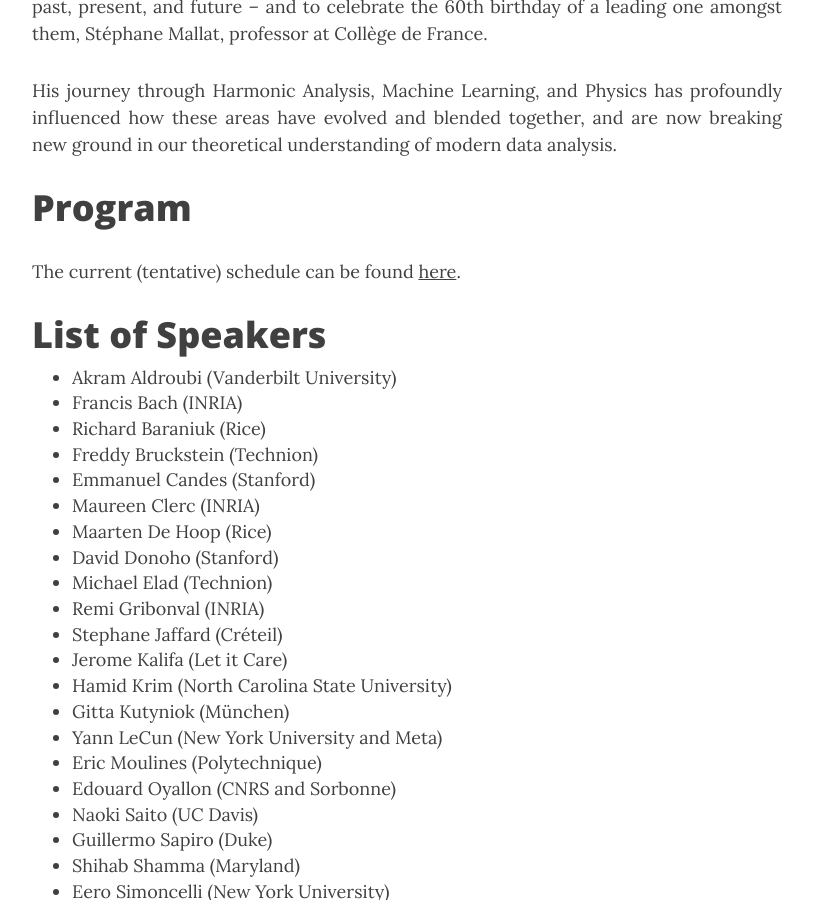
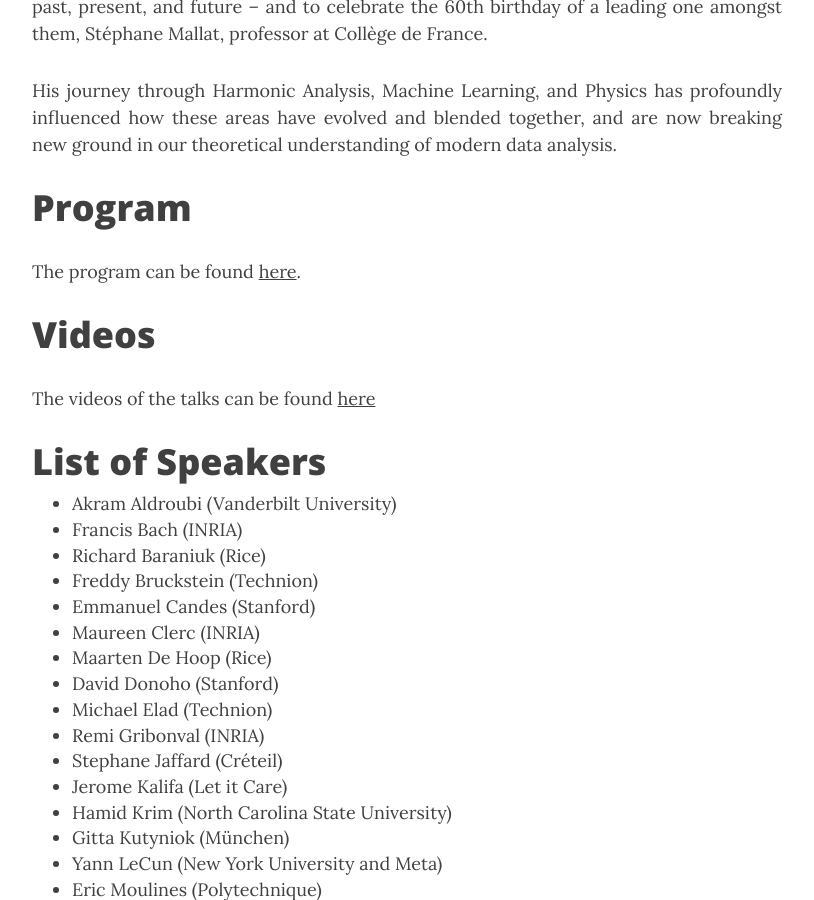
Before and after one commit to mallat60/mallat60.github.io, a Jekyll site: the page built from index.md, in a window 1280 px wide and 900 px high, scrolled down 1883 px. Shown: the whole window, without its empty margins (233-1047 px from the left). Built offline with Jekyll 4.4.1, drawn with Linux system fonts in a browser that asks for light colours; nearby versions of some CDN libraries.

Commit message:
Update index.md

```diff
--- a/index.md
+++ b/index.md
@@ -37,7 +37,13 @@ His journey through Harmonic Analysis, Machine Learning, and Physics has profoun
 Program
 ==========
 
-The current (tentative) schedule can be found [here](program.md).
+The program can be found [here](program.md).
+
+
+Videos
+===========
+
+The videos of the talks can be found [here](https://www.youtube.com/playlist?list=PLx5f8IelFRgHVpqgpKKYx4f6YuKX1XdgY)
 
 
 List of Speakers
```
